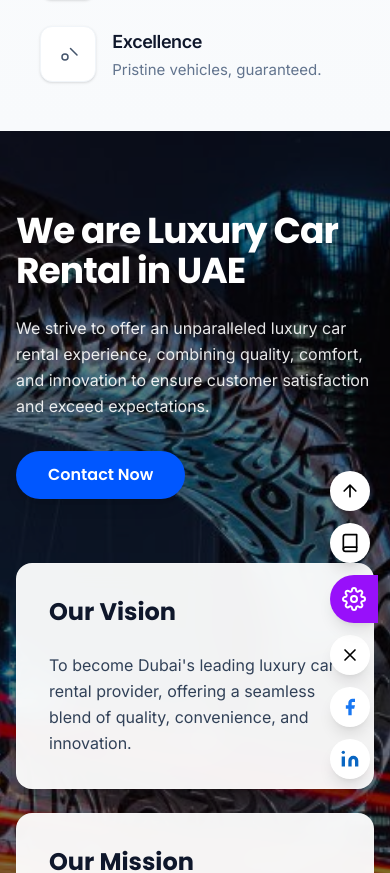
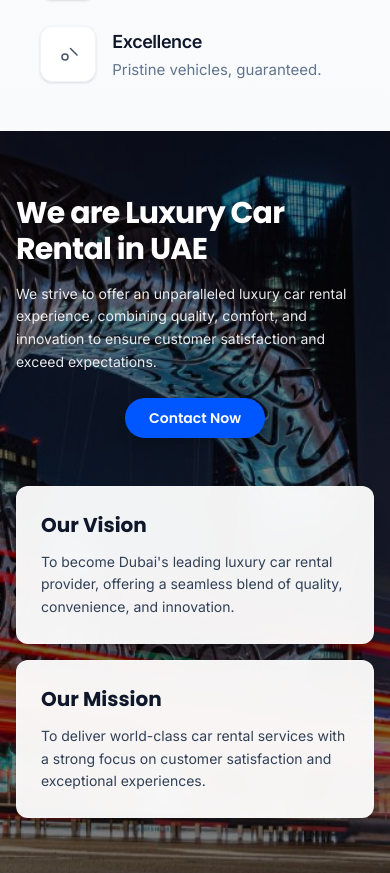
Before and after one commit to Muhammed-Haider/car-rental-service, a Next.js app: page / in a window 390 px wide. Shown: the part 2920-3793 px from the top of the page. Built offline with nearby package versions, Linux system fonts and the light colour scheme.

Commit message:
responsive : make vision and mission  responsive

```diff
--- a/src/components/VisionMission.jsx
+++ b/src/components/VisionMission.jsx
@@ -3,7 +3,7 @@
 export default function VisionMission() {
   return (
     <section
-      className="relative w-full py-20 md:py-32 overflow-hidden"
+      className="relative w-full py-16 md:py-20 lg:py-32 overflow-hidden"
       style={{
         backgroundImage: "url('/missionsection.png')",
         backgroundSize: "cover",
@@ -17,42 +17,45 @@ export default function VisionMission() {
 
       <div className="relative z-10 mx-auto w-full max-w-7xl px-4 sm:px-6 lg:px-8">
         {/* Top section: Title, description, and button */}
-        <div className="mb-16 md:mb-24">
+        <div className="mb-12 md:mb-16 lg:mb-24">
           <h2
-            className="text-4xl md:text-5xl font-extrabold text-white mb-6 tracking-tight"
+            className="text-3xl md:text-4xl lg:text-5xl font-extrabold text-white mb-4 md:mb-6 tracking-tight"
             style={{ fontFamily: "Poppins, sans-serif" }}
           >
             We are Luxury Car Rental in UAE
           </h2>
 
           <p
-            className="max-w-2xl text-base md:text-lg text-white/90 leading-relaxed mb-8"
+            className="max-w-2xl text-sm md:text-base lg:text-lg text-white/90 leading-relaxed mb-6 md:mb-8"
             style={{ fontFamily: "Inter, sans-serif" }}
           >
             We strive to offer an unparalleled luxury car rental experience, combining quality, comfort, and innovation to ensure customer satisfaction and exceed expectations.
           </p>
 
+          {/* Contact Now Button - Centered */}
+          <div className="flex justify-center md:justify-start">
             <a
               href="#contact"
-            className="inline-flex items-center rounded-full bg-[#0057FF] px-8 py-3 text-base font-semibold text-white shadow-lg transition-all duration-300 hover:shadow-xl hover:bg-[#0048d1] focus:outline-none focus:ring-2 focus:ring-white/70 focus:ring-offset-2 focus:ring-offset-[#0A1A2F]"
+              className="inline-flex items-center justify-center rounded-full bg-[#0057FF] px-6 md:px-8 py-2.5 md:py-3 text-sm md:text-base font-semibold text-white text-center shadow-lg transition-all duration-300 hover:shadow-xl hover:bg-[#0048d1] focus:outline-none focus:ring-2 focus:ring-white/70 focus:ring-offset-2 focus:ring-offset-[#0A1A2F]"
               style={{ fontFamily: "Poppins, sans-serif" }}
             >
               Contact Now
             </a>
           </div>
+        </div>
 
         {/* Bottom section: Vision and Mission cards */}
-        <div className="grid grid-cols-1 md:grid-cols-2 gap-6 md:gap-8">
+        <div className="grid grid-cols-1 md:grid-cols-2 gap-4 md:gap-6 lg:gap-8">
           {/* Vision Card */}
-          <div className="group bg-white/95 backdrop-blur-md rounded-2xl p-8 md:p-10 shadow-xl hover:shadow-2xl hover:bg-white transition-all duration-300 ease-out hover:scale-105 border border-white/20 hover:border-white/40">
+          <div className="group bg-white/95 backdrop-blur-md rounded-xl md:rounded-2xl p-6 md:p-8 lg:p-10 shadow-xl hover:shadow-2xl hover:bg-white transition-all duration-300 ease-out hover:scale-105 border border-white/20 hover:border-white/40">
             <h3
-              className="text-2xl md:text-3xl font-extrabold text-slate-900 mb-6 group-hover:text-[#0057FF] transition-colors duration-300"
+              className="text-xl md:text-2xl lg:text-3xl font-extrabold text-slate-900 mb-3 md:mb-4 lg:mb-6 group-hover:text-[#0057FF] transition-colors duration-300"
               style={{ fontFamily: "Poppins, sans-serif" }}
             >
               Our Vision
             </h3>
             <p
-              className="text-base md:text-lg text-slate-700 leading-relaxed group-hover:text-slate-800 transition-colors duration-300"
+              className="text-sm md:text-base lg:text-lg text-slate-700 leading-relaxed group-hover:text-slate-800 transition-colors duration-300"
               style={{ fontFamily: "Inter, sans-serif" }}
             >
               To become Dubai's leading luxury car rental provider, offering a seamless blend of quality, convenience, and innovation.
@@ -60,15 +63,15 @@ export default function VisionMission() {
           </div>
 
           {/* Mission Card */}
-          <div className="group bg-white/95 backdrop-blur-md rounded-2xl p-8 md:p-10 shadow-xl hover:shadow-2xl hover:bg-white transition-all duration-300 ease-out hover:scale-105 border border-white/20 hover:border-white/40">
+          <div className="group bg-white/95 backdrop-blur-md rounded-xl md:rounded-2xl p-6 md:p-8 lg:p-10 shadow-xl hover:shadow-2xl hover:bg-white transition-all duration-300 ease-out hover:scale-105 border border-white/20 hover:border-white/40">
             <h3
-              className="text-2xl md:text-3xl font-extrabold text-slate-900 mb-6 group-hover:text-[#0057FF] transition-colors duration-300"
+              className="text-xl md:text-2xl lg:text-3xl font-extrabold text-slate-900 mb-3 md:mb-4 lg:mb-6 group-hover:text-[#0057FF] transition-colors duration-300"
               style={{ fontFamily: "Poppins, sans-serif" }}
             >
               Our Mission
             </h3>
             <p
-              className="text-base md:text-lg text-slate-700 leading-relaxed group-hover:text-slate-800 transition-colors duration-300"
+              className="text-sm md:text-base lg:text-lg text-slate-700 leading-relaxed group-hover:text-slate-800 transition-colors duration-300"
               style={{ fontFamily: "Inter, sans-serif" }}
             >
               To deliver world-class car rental services with a strong focus on customer satisfaction and exceptional experiences.
@@ -77,8 +80,8 @@ export default function VisionMission() {
         </div>
       </div>
 
-      {/* Floating Social/Nav Bar */}
-      <div className="absolute right-4 top-1/2 -translate-y-1/2 flex flex-col gap-3 z-20">
+      {/* Floating Social/Nav Bar - Hidden on mobile */}
+      <div className="hidden md:flex absolute right-4 top-1/2 -translate-y-1/2 flex-col gap-3 z-20">
         {/* Up Arrow */}
         <button className="w-10 h-10 bg-white rounded-full flex items-center justify-center shadow-lg hover:scale-110 transition-transform duration-300 group">
           <svg width="20" height="20" viewBox="0 0 24 24" fill="none" xmlns="http://www.w3.org/2000/svg">
```
Lines whose indentation alone changed are shown as unchanged.
